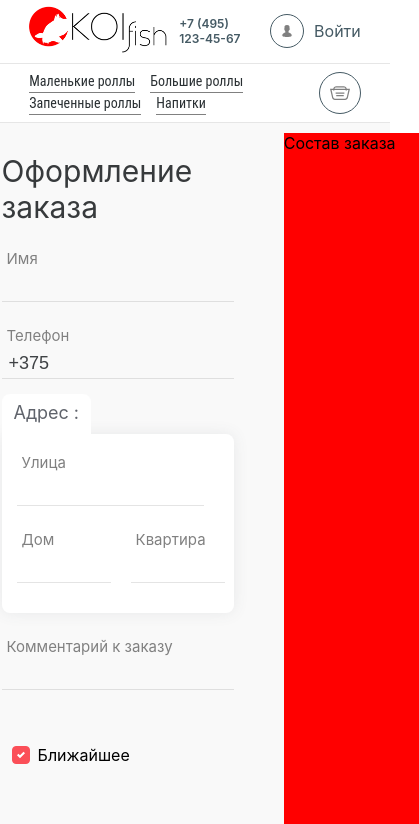
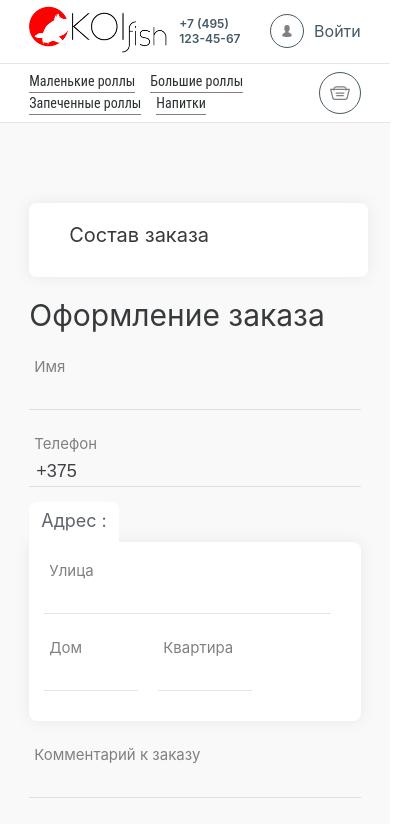
Before and after one commit to YuliyaSosnovskaya/koifish, a React (Create React App) app: page /ordering in a window 390 px wide. Shown: the top 824 px of the page, 419 px wide, since content can reach past the window. Built offline with nearby package versions, Linux system fonts and the light colour scheme.

Commit message:
order list in ordering component

```diff
--- a/src/components/BasketModal/BasketModal.js
+++ b/src/components/BasketModal/BasketModal.js
@@ -2,15 +2,10 @@ import {useEffect} from 'react';
 import { connect } from "react-redux";
 import { NavLink } from 'react-router-dom';
 import {deleteFromBasket} from '../../store/actions/index';
+import classes from './BasketModal.module.css';
+import OrderList from '../orderList/orderList';
 
-import classes from './BasketModal.module.css';
-
-const BasketModal = ({basketArr, closeBasket, deleteItemFromStore}) => {
-  const totalPrice = basketArr.reduce((acc, item) => {
-    const price = item.currentPrice;
-    return acc + price;
-  }, 0);
-
+const BasketModal = ({totalPrice, closeBasket}) => {
   const onClickDocumentHandler = (event) => {
     let target = event.target;
     let isClickOutside = true;
@@ -23,16 +18,16 @@ const BasketModal = ({basketArr, closeBasket, deleteItemFromStore}) => {
       }
     }
     if (isClickOutside) {
+      debugger;
       closeBasket();
     }
   }
-  const deleteFromBasketHandler = (id) => {
-    deleteItemFromStore(id);
-  }
 
   useEffect(() => {
+    debugger;
     document.addEventListener('click', onClickDocumentHandler, true);
     return () => {
+      debugger;
       document.removeEventListener('click', onClickDocumentHandler);
     };
   }, []);
@@ -40,26 +35,9 @@ const BasketModal = ({basketArr, closeBasket, deleteItemFromStore}) => {
   return (
     <div className={classes.basketModal} id='basketModal'>
       <span className={classes.header}>Корзина</span>
-      <div className={classes.basketList}>
 
-         { basketArr.map((item) => (
+      <OrderList />
 
-          <div className={classes.orderItem} key={Math.floor(Math.random() * 100000)}>
-            <div>
-              <img className={classes.imgClass} src={item.img} alt="order item"/>
-            </div>
-            <div className={classes.amount}>{item.title}</div>
-            <div className={classes.amount}>{`${item.amount} шт`}</div>
-            <div  className={classes.amount}> {`${item.currentPrice} руб`}</div>
-            <div className={classes.amount}>
-             <img className={classes.iconDelete} onClick={() => deleteFromBasketHandler(item.id)} src='/icons/delete1.png' alt='delete icon'/>
-            </div>
-
-          </div>
-        )) }
-
-
-      </div>
       <div className={classes.basketDetails}>
         <span>{`Итого : ${totalPrice.toFixed(1)} руб`}</span>
         <NavLink exact to='/ordering'>
@@ -71,13 +49,8 @@ const BasketModal = ({basketArr, closeBasket, deleteItemFromStore}) => {
 }
 function mapStateToProps (state) {
   return {
-    basketArr: state.basket
-  }
-}
-function mapDispatchToProps(dispatch) {
-  return {
-    deleteItemFromStore : (itemId) => dispatch(deleteFromBasket(itemId))
+    totalPrice: state.totalPrice,
   }
 }
 
-export default connect(mapStateToProps, mapDispatchToProps)(BasketModal);
+export default connect(mapStateToProps)(BasketModal);
--- a/src/components/BasketModal/BasketModal.module.css
+++ b/src/components/BasketModal/BasketModal.module.css
@@ -49,39 +49,6 @@
   background-color: #f8515c;
   color: #ffffff;
 }
-.basketList {
-  overflow-y: scroll;
-  height: 220px;
-  display: flex;
-  flex-direction: column;
-}
-
-.orderItem{
-  display: flex;
-  justify-content: space-between;
-  border-bottom: 1px solid #6d5c5c47;
-  margin-bottom: 10px;
-  padding-right: 10px;
-  line-height: 1.1;
-  color: #384850;
-  font-weight: 500;
-}
-
-.imgClass {
-  width: 110px;
-}
-.amount{
-  display: flex;
-    flex-direction: column;
-    justify-content: center;
-}
-.iconDelete:hover {
-  cursor: pointer;
-  filter: contrast(0.4);
-  transform: scale(1.2);
-  transition: 0.2s;
-}
-
 
 
 
--- a/src/components/headerMenu/headerMenu.js
+++ b/src/components/headerMenu/headerMenu.js
@@ -11,6 +11,7 @@ const HeaderMenu = () => {
   const [isBasketShown, setIsBasketShown] = useState(false);
 
   const openBasketHandler = () => {
+    debugger;
     setIsBasketShown(true);
   }
 
--- /dev/null
+++ b/src/components/orderList/orderList.js
@@ -0,0 +1,45 @@
+import { connect } from "react-redux";
+import {deleteFromBasket} from '../../store/actions/index';
+
+import classes from './orderList.module.css';
+
+
+const OrderList = ({basketArr, deleteItemFromStore}) => {
+
+  const deleteFromBasketHandler = (id) => {
+    deleteItemFromStore(id);
+  }
+
+  return(
+    <div className={classes.basketList}>
+      { basketArr.map((item) => (
+
+        <div className={classes.orderItem} key={Math.floor(Math.random() * 100000)}>
+          <div>
+            <img className={classes.imgClass} src={item.img} alt="order item"/>
+          </div>
+          <div className={classes.amount}>{item.title}</div>
+          <div className={classes.amount}>{`${item.amount} шт`}</div>
+          <div  className={classes.amount}> {`${item.currentPrice} руб`}</div>
+          <div className={classes.amount}>
+          <img className={classes.iconDelete} onClick={() => deleteFromBasketHandler(item.id)} src='/icons/delete1.png' alt='delete icon'/>
+          </div>
+
+        </div>
+      )) }
+    </div>
+  )
+}
+
+function mapStateToProps (state) {
+  return {
+    basketArr: state.basket,
+  }
+}
+function mapDispatchToProps(dispatch) {
+  return {
+    deleteItemFromStore : (itemId) => dispatch(deleteFromBasket(itemId))
+  }
+}
+
+export default connect(mapStateToProps, mapDispatchToProps)(OrderList);
--- /dev/null
+++ b/src/components/orderList/orderList.module.css
@@ -0,0 +1,31 @@
+.basketList {
+  overflow-y: scroll;
+  /* height: 70%; */
+  display: flex;
+  flex-direction: column;
+  margin-bottom: 10px;
+}
+.orderItem{
+  display: flex;
+  justify-content: space-between;
+  border-bottom: 1px solid #6d5c5c47;
+  margin-bottom: 10px;
+  padding-right: 10px;
+  line-height: 1.1;
+  color: #384850;
+  font-weight: 500;
+}
+.imgClass {
+  width: 110px;
+}
+.amount{
+  display: flex;
+    flex-direction: column;
+    justify-content: center;
+}
+.iconDelete:hover {
+  cursor: pointer;
+  filter: contrast(0.4);
+  transform: scale(1.2);
+  transition: 0.2s;
+}
--- a/src/components/ordering/ordering.js
+++ b/src/components/ordering/ordering.js
@@ -2,6 +2,7 @@ import { useState } from 'react';
 import { connect } from 'react-redux';
 
 import { TextInput, DropdawnInpupt, CheckboxInput, RadioButton } from '../inputs/inputs';
+import OrderList from '../orderList/orderList';
 import WithLabel from '../withLabelHOC/withLabelHOC';
 import classes from './ordering.module.css';
 
@@ -50,7 +51,7 @@ const UncontactDeliveryBlock = ({ onChange, checked }) => {
 
 //ORDERING COMPONENT
 
-const Ordering = ({basketArr}) => {
+const Ordering = ({basketArr, totalPrice}) => {
   const [nameInputValue, setNameInputValue] = useState({value: '', isValid: false, isTouched: false});
   const [phoneInputValue, setPhoneInputValue] = useState({value: '+375', isValid: false, isTouched: false});
   const [streetInputValue, setStreetInputValue] = useState({value: '', isValid: false, isTouched: false});
@@ -185,11 +186,6 @@ const Ordering = ({basketArr}) => {
 
   const closestDeliveryCheckbox = <CheckboxInput id="delivery" onChange={closestDeliveryHandler} checked={isClosestDelivery}/>
 
-  let totalPrice = basketArr.reduce((acc, item) => {
-    const price = item.currentPrice;
-    return acc + price;
-  }, 0);
-
   const onSubmitHandler = (event) => {
     event.preventDefault();
 
@@ -289,7 +285,7 @@ const Ordering = ({basketArr}) => {
         </div>
         <div className={classes.rightOrderDetails}>
             <span>Состав заказа </span>
-
+            <OrderList />
         </div>
       </div>
 
@@ -298,7 +294,8 @@ const Ordering = ({basketArr}) => {
 
 function mapStateToProps (state) {
   return {
-    basketArr: state.basket
+    basketArr: state.basket,
+    totalPrice: state.totalPrice
   }
 }
 
--- a/src/components/ordering/ordering.module.css
+++ b/src/components/ordering/ordering.module.css
@@ -11,9 +11,24 @@
 }
 .rightOrderDetails{
   margin-left: 50px;
+  margin-top: 70px;
   min-width: 35%;
-  background-color: red;
+  background-color: white;
+  border-radius: 8px;
+  box-shadow: 0 0 15px rgb(81 92 98 / 10%);
+  display: flex;
+  flex-direction: column;
+  max-height: 80%;
+  height: fit-content;
+  padding: 0 20px;
 }
+
+.rightOrderDetails span{
+  color: #373a3c;
+  font-size: 20px;
+  padding: 20px;
+}
+
 .deliveryBlock {
   display: flex;
   height: 75px;
@@ -99,3 +114,48 @@
   filter: contrast(1.4);
   color: #fffdfd;
 }
+
+
+
+@media(min-width: 300px) and (max-width: 880px) {
+  .wrapper{
+      flex-wrap: wrap;
+      flex-direction: column-reverse;
+  }
+  .rightOrderDetails{
+    margin-left: 0;
+    width: 60%;
+    max-height: 350px;
+  }
+
+}
+ @media(min-width: 200px) and (max-width: 570px) {
+  .rightOrderDetails{
+    margin-left: 0;
+    width: 90%;
+    max-height: 350px;
+  }
+  .leftOrderDetails{
+    max-width: 100%;
+  }
+}
+/*@media(min-width: 706px) and (max-width: 790px) {
+  .menuItem {
+    width: 290px;
+  }
+
+}
+@media(min-width: 640px) and (max-width: 706px) {
+  .menuItem {
+    height: fit-content;
+    width: 260px;
+  }
+
+}
+@media (max-width: 640px) {
+  .menuItem {
+    height: fit-content;
+    max-width: 405px;
+  }
+
+}  */
--- a/src/store/reducers/rootReducer.js
+++ b/src/store/reducers/rootReducer.js
@@ -1,20 +1,35 @@
+
+const calculateTotalPrice = (basket) => {
+  return basket.reduce((acc, item) => {
+    const price = item.currentPrice;
+    return acc + price;
+  }, 0);
+}
 
 const initialstate = {
-  basket: []
+  basket: [],
+  totalPrice: 0,
 };
 
 export default function rootReducer(state=initialstate, action) {
   switch(action.type) {
     case 'ADD' : {
+      const basket = [...state.basket, action.payload.orderItem];
+      const totalPrice = calculateTotalPrice(basket);
+
       return {
-        ...state , basket:[...state.basket, action.payload.orderItem]
+        ...state,
+        totalPrice,
+        basket,
       }
     }
     case 'DELETE' : {
-      let id = action.payload.itemId;
-      let newState = {...state, basket: [...state.basket]};
-      let index = newState.basket.findIndex((el) => el.id === id);
+      const id = action.payload.itemId;
+      const newState = {...state, basket: [...state.basket]};
+      const index = newState.basket.findIndex((el) => el.id === id);
       newState.basket.splice(index,1);
+      newState.totalPrice = calculateTotalPrice(newState.basket);
+
       return {
         ...newState,
       }
```
